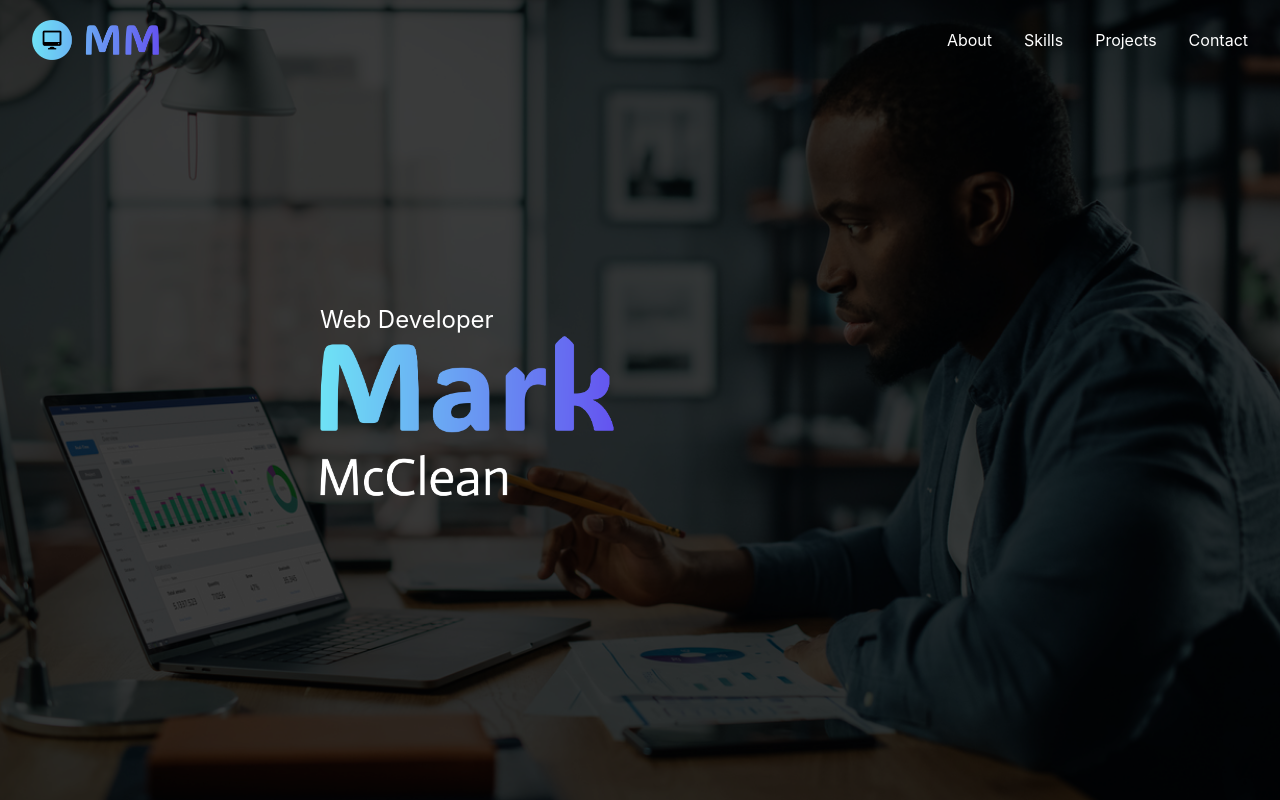
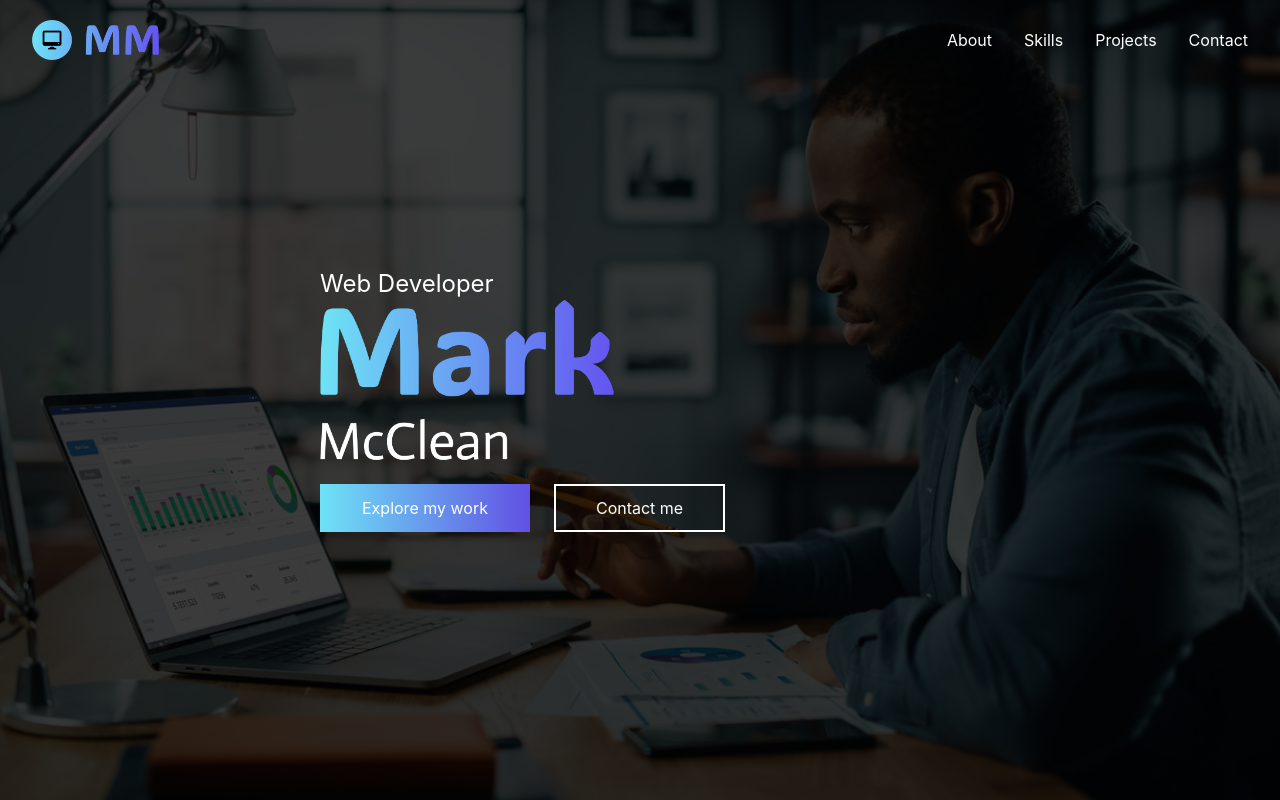
Before and after one commit to Sparkplug84/Profile-Website, a Vue app: page / in a window 1280 px wide. Built offline with nearby package versions, Linux system fonts and the light colour scheme; the HTML template or start-up script is replaced by a standard one.

Commit message:
primary and secondary buttons options added

```diff
--- a/src/components/LandingSection.vue
+++ b/src/components/LandingSection.vue
@@ -1,4 +1,7 @@
-<script setup></script>
+<script setup>
+import PrimaryButton from './PrimaryButton.vue'
+import SecondayButton from './SecondaryButton.vue'
+</script>
 
 <template>
   <div class="flex items-center h-screen w-screen text-white">
@@ -6,19 +9,16 @@
     <div class="absolute h-screen w-screen bg-black opacity-75"></div>
     <div class="absolute left-1/4">
       <p class="text-2xl opacity-0 animate-fadeInLeft animation-delay-1s">Web Developer</p>
-      <!-- animation-delay-500 -->
       <img
         class="opacity-0 h-20 md:h-40 animate-fadeInRight animation-delay-1s"
         src="../assets/NameLogo.png"
         alt=""
       />
+      <div class="opacity-0 mt-6 flex space-x-6 animate-fadeInUp animation-delay-1s">
+        <PrimaryButton :text="'Explore my work'" />
+        <SecondayButton :text="'Contact me'" />
+      </div>
     </div>
-    <!-- <h1>Web Developer</h1> -->
   </div>
 </template>
-<style scoped>
-/* .animation-delay-500 {
-  animation-delay: 500ms;
-} */
-/* .animate */
-</style>
+<style scoped></style>
--- a/src/components/NavBar.vue
+++ b/src/components/NavBar.vue
@@ -16,7 +16,6 @@ function toggleMobileMenu() {
     >
       <div>
         <img src="../assets/logo3.png" alt="" class="h-6 md:h-10" />
-        <!-- <logo></logo> -->
       </div>
       <div class="hidden md:flex space-x-8">
         <p>About</p>
@@ -24,7 +23,6 @@ function toggleMobileMenu() {
         <p>Projects</p>
         <p>Contact</p>
       </div>
-      <!-- @mobileMenuActive="toggleMobileMenu()" -->
       <HamburgerButton
         class="block md:hidden"
         @click="toggleMobileMenu()"
--- /dev/null
+++ b/src/components/PrimaryButton.vue
@@ -0,0 +1,12 @@
+<script setup>
+const props = defineProps({ text: { type: String } })
+</script>
+
+<template>
+  <div
+    class="h-12 text-white flex items-center justify-center w-fit px-10 bg-gradient-to-r from-[#6ee1f5] to-[#6152e4] cursor-pointer border-r-2 border-r-[#6152e4] border-l-2 border-l-[#6ee1f5] hover:bg-none hover:border-2 hover:border-white"
+  >
+    <p>{{ props.text }}</p>
+  </div>
+</template>
+<style scoped></style>
--- /dev/null
+++ b/src/components/SecondaryButton.vue
@@ -0,0 +1,21 @@
+<script setup>
+const props = defineProps({ text: { type: String } })
+</script>
+
+<template>
+  <div
+    class="h-12 text-white flex items-center justify-center w-fit px-10 border-2 border-white cursor-pointer hover:bg-gradient-to-r hover:from-[#6ee1f5] hover:to-[#6152e4] border-gradient border-gradient-color"
+  >
+    <p>{{ props.text }}</p>
+  </div>
+</template>
+<style scoped>
+.border-gradient:hover {
+  border: 2px solid;
+  border-image-slice: 1;
+  border-width: 2px;
+}
+.border-gradient-color:hover {
+  border-image-source: linear-gradient(to right, #6ee1f5, #6152e4);
+}
+</style>
--- a/tailwind.config.js
+++ b/tailwind.config.js
@@ -7,6 +7,7 @@ module.exports = {
     extend: {
       animation: {
         fadeInDown: 'fade-in-down 1s ease-out',
+        fadeInUp: 'fade-in-up 1s ease-out forwards',
         fadeInLeft: 'fade-in-left 0.8s ease-out forwards',
         fadeInRight: 'fade-in-right 0.8s ease-out forwards'
       },
@@ -20,6 +21,16 @@ module.exports = {
           '0%': {
             opacity: 0,
             transform: 'translate3d(0, -100%, 0)'
+          },
+          '100%': {
+            opacity: 1,
+            transform: 'translate3d(0, 0, 0)'
+          }
+        },
+        'fade-in-up': {
+          '0%': {
+            opacity: 0,
+            transform: 'translate3d(0, 100%, 0)'
           },
           '100%': {
             opacity: 1,
```
